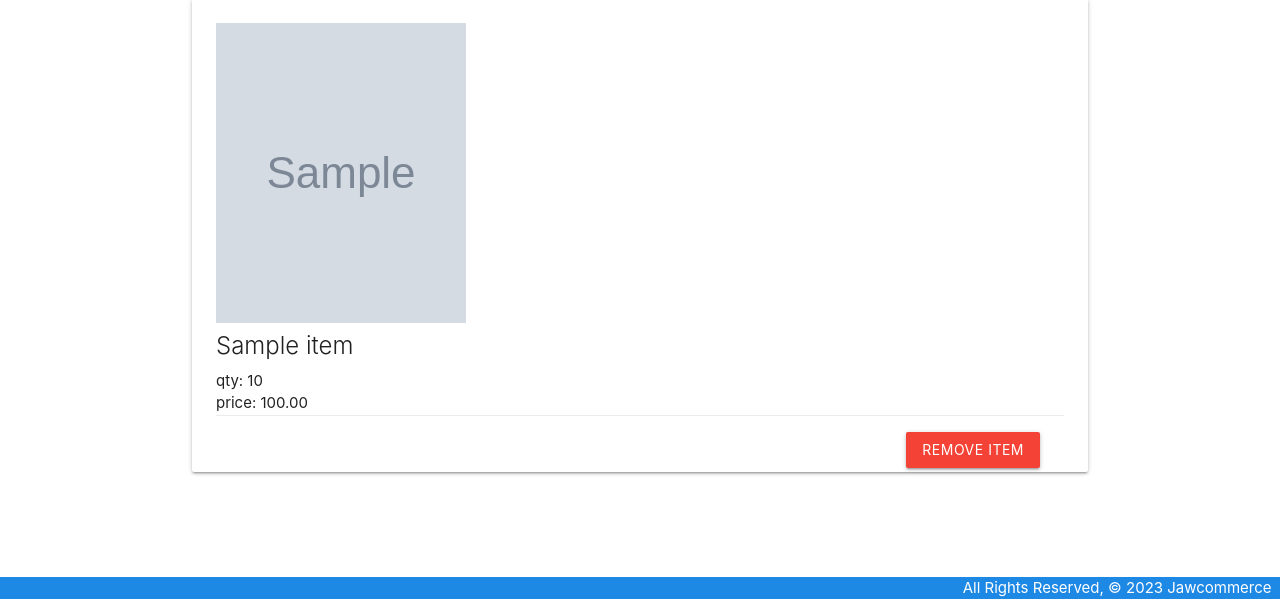
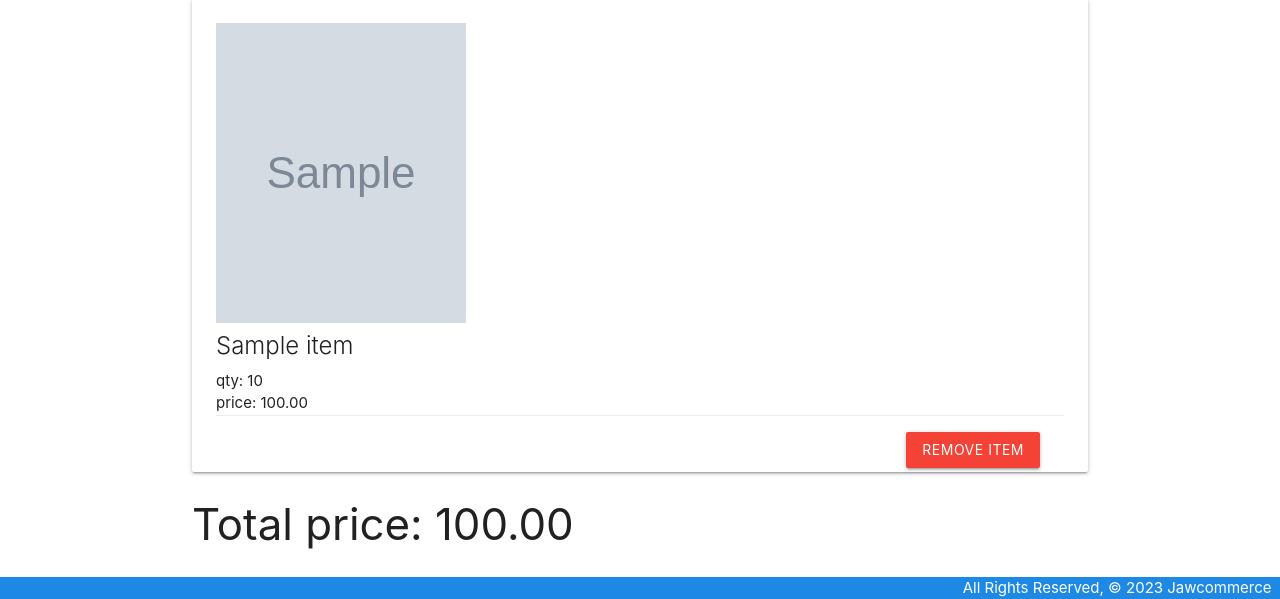
Before and after one commit to jawknee59/project4-ecommerce, a Django app: page /view-cart/ in a window 1280 px wide. Shown: the part 201-800 px from the top of the page. Run offline with Django 4.2, Linux system fonts and the light colour scheme; a user stored in the database is signed in; tables that the repository leaves empty hold one stand-in row (values such as "Sample post"); grey boxes marked "Sample" are stand-in pictures.

Commit message:
total price method working/rending on view cart page

```diff
--- a/main_app/models.py
+++ b/main_app/models.py
@@ -14,7 +14,7 @@ CATEGORIES = (
 # Item Model
 class Item(models.Model):
     title = models.TextField(max_length=100)
-    price = models.DecimalField(max_digits=12, decimal_places=2)
+    price = models.DecimalField(max_digits=10, decimal_places=2)
     description = models.TextField(max_length=1000)
     category = models.CharField(
         max_length=2,
@@ -31,11 +31,25 @@ class Cart(models.Model):
     user = models.ForeignKey(User, on_delete=models.CASCADE)
     created_at = models.DateTimeField(default=timezone.now)
 
+    def __str__(self):
+        return self.user
+
+    def get_total_price(self):
+        total_price = 0
+        for item in self.cartitem_set.all():
+            total_price += item.total_price()
+        return total_price
+
+# Item(s) in cart Model
 class CartItem(models.Model):
     cart = models.ForeignKey(Cart, on_delete=models.CASCADE)
     item = models.ForeignKey(Item, on_delete=models.CASCADE)
     quantity = models.PositiveIntegerField(default=1)
     price = models.DecimalField(max_digits=10, decimal_places=2)
 
+    def __str__(self):
+        return self.cart.user, self.item, self. quantity
+
+    # function to get qty * price of one item
     def total_price(self):
         return self.quantity * self.price
--- a/main_app/templates/cart/cart.html
+++ b/main_app/templates/cart/cart.html
@@ -19,4 +19,7 @@
     {% empty %}
         <h3>Your cart is empty</h3>
     {% endfor %}
+    <div class="total-price">
+        <h3>Total price: {{ cart.get_total_price }}</h3>
+    </div>
 {% endblock %}
--- a/main_app/views.py
+++ b/main_app/views.py
@@ -20,6 +20,26 @@ from .models import Item, Cart, CartItem
 # ]
 
 # Create your views here.
+# signup route
+def signup(request):
+  error_message = ''
+  if request.method == 'POST':
+    # This is how to create a 'user' form object
+    # that includes the data from the browser
+    form = UserCreationForm(request.POST)
+    if form.is_valid():
+      # This will add the user to the database
+      user = form.save()
+      # This is how we log a user in via code
+      login(request, user)
+      return redirect('index')
+    else:
+      error_message = 'Invalid sign up - try again'
+  # A bad POST or a GET request, so render signup.html with an empty form
+  form = UserCreationForm()
+  context = {'form': form, 'error_message': error_message}
+  return render(request, 'registration/signup.html', context)
+
 # home route
 def home(request):
   # Include an .html file extension - unlike when rendering EJS templates
@@ -39,12 +59,10 @@ def items_detail(request, item_id):
   item = Item.objects.get(id=item_id)
   return render(request, 'items/detail.html', {'item': item})
 
-
 @login_required
 def view_cart(request):
   cart = Cart.objects.filter(user=request.user).first()
-  context = {'cart': cart}
-  return render(request, 'cart/cart.html', context)
+  return render(request, 'cart/cart.html', {'cart': cart})
 
 @login_required
 def add_to_cart(request, item_id):
@@ -67,22 +85,3 @@ def remove_from_cart(request, item_id):
     cart_item.quantity -= 1
     cart_item.save()
   return redirect('view_cart')
-
-def signup(request):
-  error_message = ''
-  if request.method == 'POST':
-    # This is how to create a 'user' form object
-    # that includes the data from the browser
-    form = UserCreationForm(request.POST)
-    if form.is_valid():
-      # This will add the user to the database
-      user = form.save()
-      # This is how we log a user in via code
-      login(request, user)
-      return redirect('index')
-    else:
-      error_message = 'Invalid sign up - try again'
-  # A bad POST or a GET request, so render signup.html with an empty form
-  form = UserCreationForm()
-  context = {'form': form, 'error_message': error_message}
-  return render(request, 'registration/signup.html', context)
```
